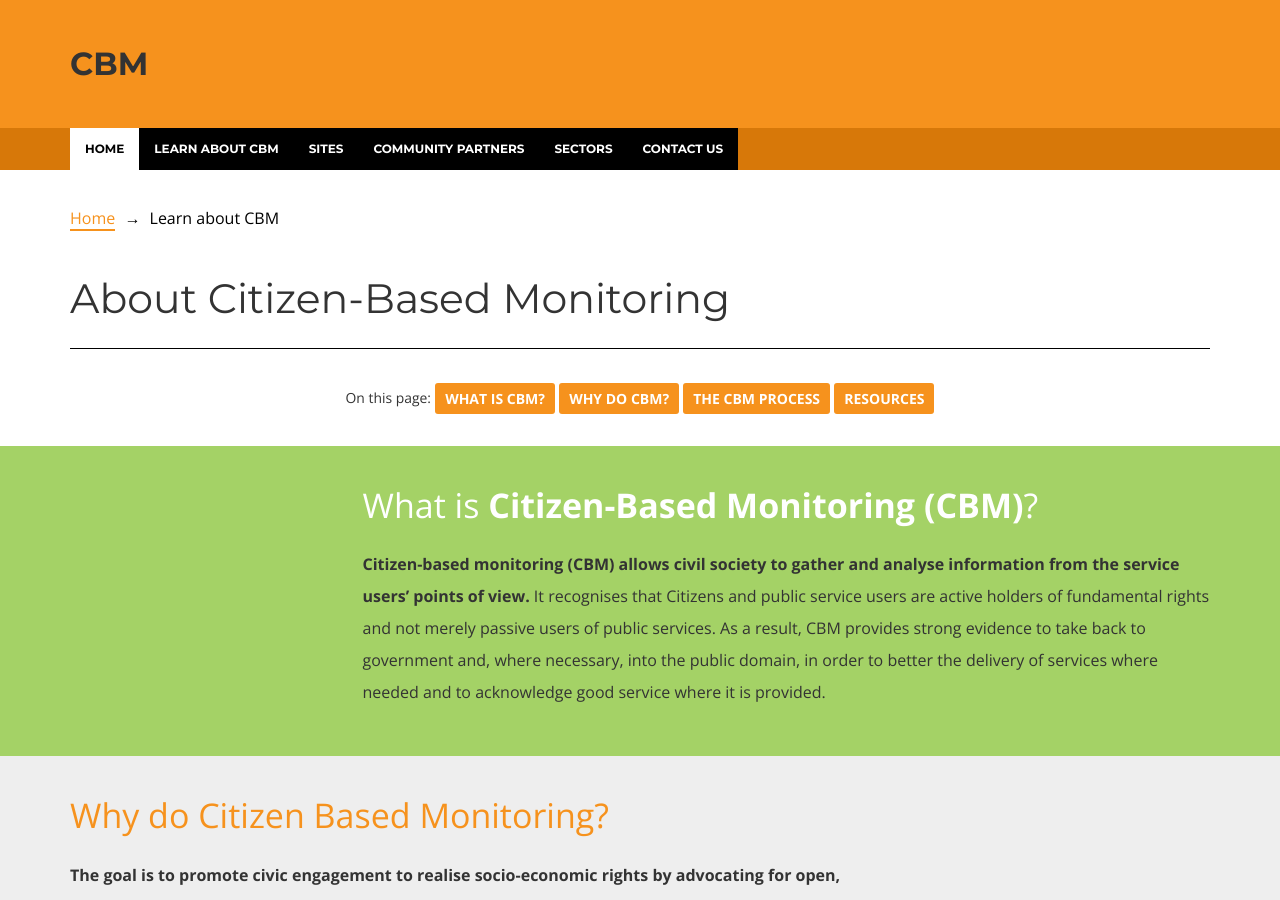
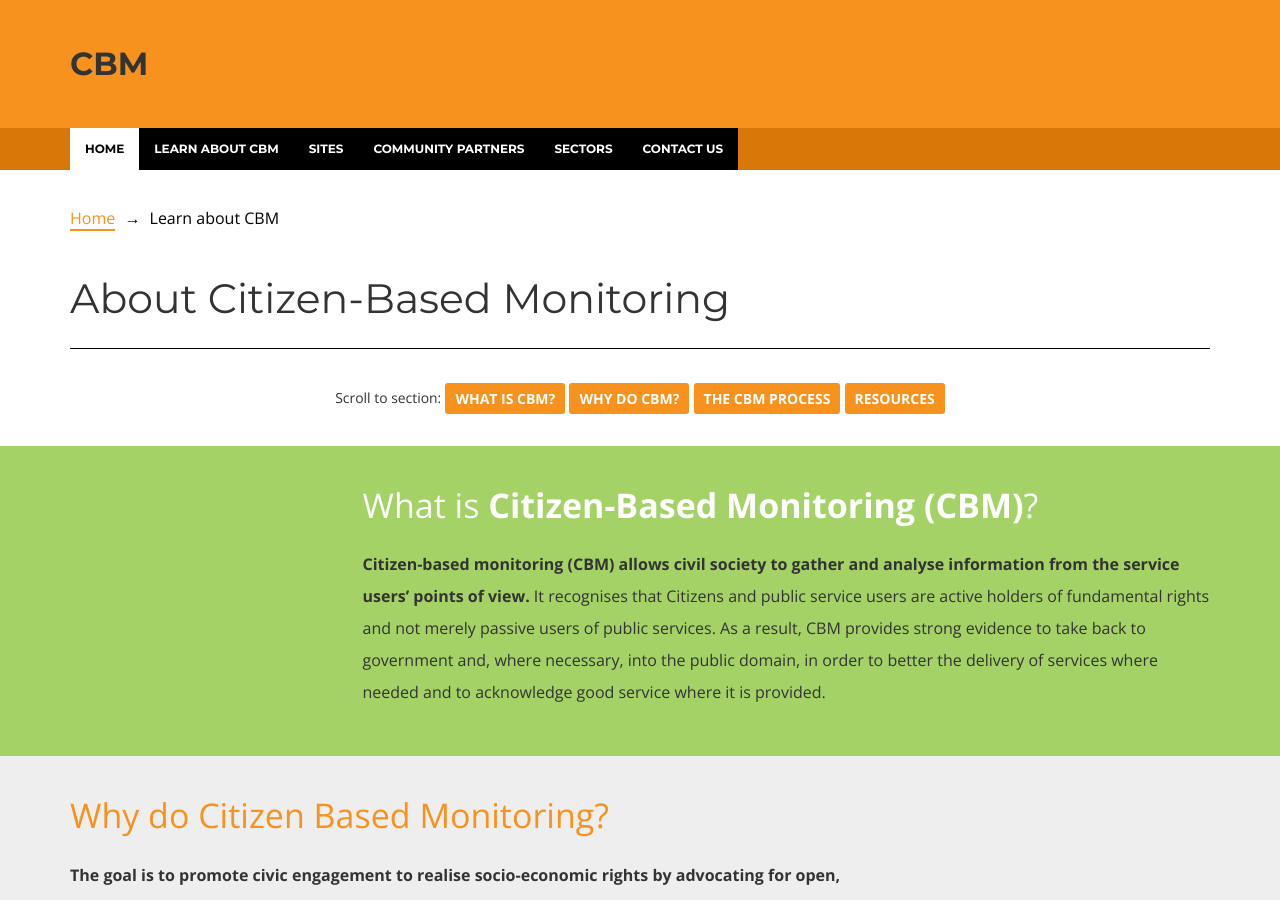
Before and after one commit to Code4SA/cbm-designs, a Jekyll site: the page built from about.html, in a window 1280 px wide and 900 px high. Built offline with Jekyll 4.4.1, drawn with Linux system fonts in a browser that asks for light colours; nearby versions of some CDN libraries.

Commit message:
Reworded 'about page' on-page nav text

```diff
--- a/about.html
+++ b/about.html
@@ -16,7 +16,7 @@ layout: default
     </div>
 
     <div class="text-center">
-        <small>On this page:</small>
+        <small>Scroll to section:</small>
         <a href="#what-is-cbm" class="btn btn-primary btn-sm uppercase">What is CBM?</a>
         <a href="#why-do-cbm" class="btn btn-primary btn-sm uppercase">Why do CBM?</a>
         <a href="#cbm-process" class="btn btn-primary btn-sm uppercase">The CBM Process</a>
```
